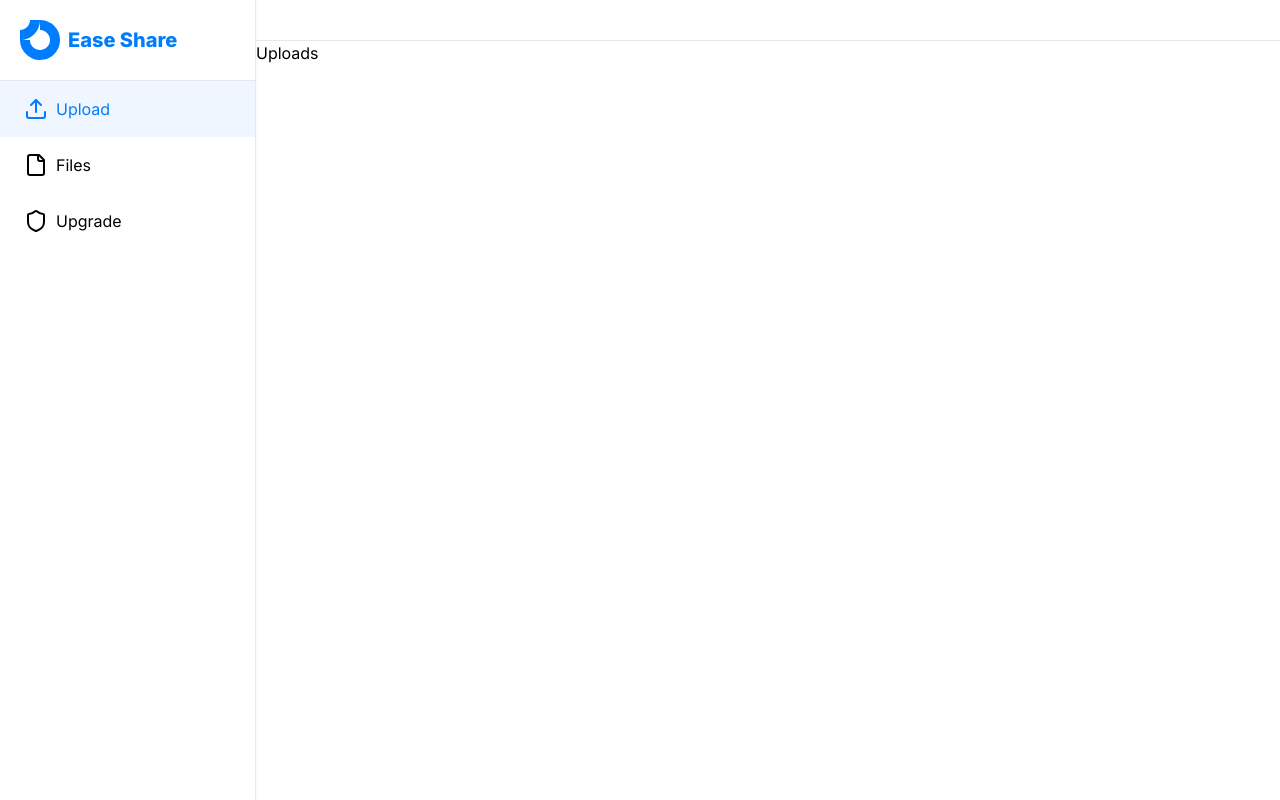
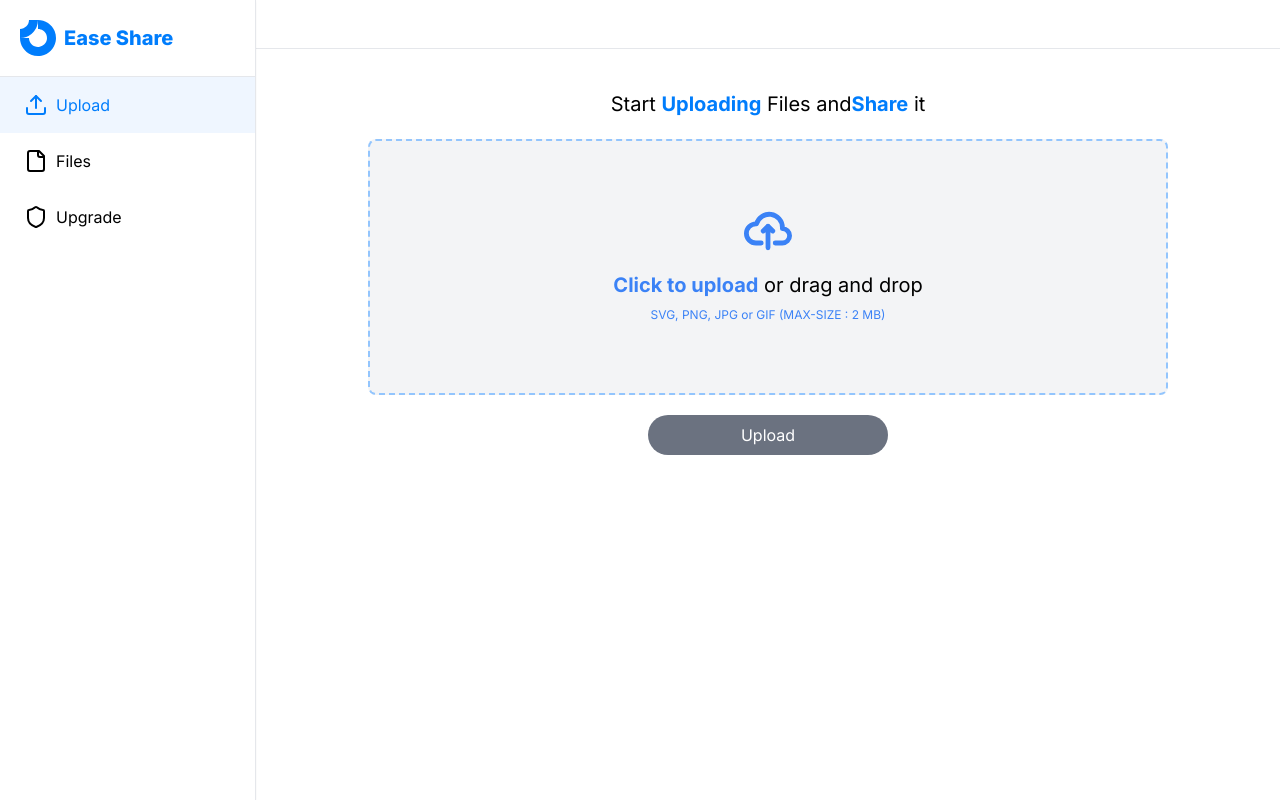
Before and after one commit to SattvaDoshi/file-sharing-app, a Next.js app: page /uploads in a window 1280 px wide. Built offline with nearby package versions, Linux system fonts and the light colour scheme.

Commit message:
Done eith Upload UI

```diff
--- /dev/null
+++ b/src/app/(dashboard)/(routes)/uploads/_components/AlertMessage.jsx
@@ -0,0 +1,13 @@
+import { AlertCircle } from 'lucide-react'
+import React from 'react'
+
+const AlertMessage = ({message}) => {
+  return (
+    <div className='p-4 bg-red-500 mt-5 text-white rounded-md flex gap-5 items-start'>
+        <AlertCircle/>
+        {message}
+    </div>
+  )
+}
+
+export default AlertMessage
--- /dev/null
+++ b/src/app/(dashboard)/(routes)/uploads/_components/FilePreview.jsx
@@ -0,0 +1,22 @@
+import { FileText, X } from 'lucide-react'
+import React from 'react'
+
+const FilePreview = ({ file,removeFile }) => {
+    return (
+            <div className='flex text-center items-center p-2 gap-3 mt-5'>
+                <div className='flex items-center  gap-3'>
+                    <FileText className='text-primary text-3xl' />
+                    <div className='text-left'>
+                        <h2>{file.name}</h2>
+                        <h2 className='text-[12px] text-gray-400'>{file?.type} / {(file?.size / 1024 / 1024).toFixed(2)} MB</h2>
+
+                    </div>
+                </div>
+                <X onClick={()=>removeFile()}
+                className='cursor-pointer'
+                />
+            </div>
+    )
+}
+
+export default FilePreview
--- /dev/null
+++ b/src/app/(dashboard)/(routes)/uploads/_components/UploadForm.jsx
@@ -0,0 +1,50 @@
+"use client"
+import React, { useState } from 'react'
+import AlertMessage from './AlertMessage'
+import FilePreview from './FilePreview'
+
+const UploadForm = () => {
+    const [files, setFiles] = useState()
+    const [errorMsg, setErrorMsg] = useState()
+
+    const onfileSelect = (file) => {
+        if(file && file.size>2000000){
+            console.log("Size is greater");
+            setErrorMsg("File size is greater than 2MB")
+            return;
+        }
+        setFiles(file)
+        setErrorMsg(null)
+    }
+
+    return (
+        <div className='text-center'>
+            <div className="flex items-center justify-center w-full">
+                <label for="dropzone-file" className="flex flex-col items-center justify-center w-full h-64 border-2 border-blue-300 border-dashed rounded-lg cursor-pointer bg-gray-100 hover:bg-gray-200">
+                    <div className="flex flex-col items-center justify-center pt-5 pb-6">
+                        <svg className="w-12 h-12 mb-4 text-blue-500" aria-hidden="true" xmlns="http://www.w3.org/2000/svg" fill="none" viewBox="0 0 20 16">
+                            <path stroke="currentColor" stroke-linecap="round" stroke-linejoin="round" stroke-width="2" d="M13 13h3a3 3 0 0 0 0-6h-.025A5.56 5.56 0 0 0 16 6.5 5.5 5.5 0 0 0 5.207 5.021C5.137 5.017 5.071 5 5 5a4 4 0 0 0 0 8h2.167M10 15V6m0 0L8 8m2-2 2 2" />
+                        </svg>
+                        <p className="mb-2 md:text-xl text-lg "><span className="font-bold text-blue-500">Click to upload</span> or drag and drop</p>
+                        <p className="text-xs text-blue-500 ">SVG, PNG, JPG or GIF (MAX-SIZE : 2 MB)</p>
+                    </div>
+                    <input id="dropzone-file" type="file"
+                        className="hidden"
+                        onChange={(event) => onfileSelect(event.target.files[0])}
+                    />
+                </label>
+            </div>
+            {errorMsg ? <AlertMessage message={errorMsg} /> : null}
+            {files ? <FilePreview file={files} removeFile={()=>setFiles(null)} /> : null}
+
+            <button
+                disabled={!files}
+                className='p-2 bg-primary rounded-full text-white w-[30%] mt-5 cursor-pointer
+                 disabled:bg-gray-500 hover:bg-blue-700'>
+                    Upload</button>
+
+        </div>
+    )
+}
+
+export default UploadForm
--- a/src/app/(dashboard)/(routes)/uploads/page.jsx
+++ b/src/app/(dashboard)/(routes)/uploads/page.jsx
@@ -1,8 +1,13 @@
 import React from 'react'
+import UploadForm from './_components/UploadForm'
 
 const Uploads = () => {
   return (
-    <div>Uploads</div>
+    <div className='p-5 px-8 md:px-28'>
+      <h2 className='text-[20px] text-center m-5'>Start <strong className='text-primary'>Uploading</strong> Files and
+       <strong className='text-primary'>Share</strong> it</h2>
+      <UploadForm/>
+    </div>
   )
 }
 
--- a/src/app/(dashboard)/_components/SideNav.jsx
+++ b/src/app/(dashboard)/_components/SideNav.jsx
@@ -32,7 +32,7 @@ const SideNav = () => {
                 <a
                     href="/"
                     className="flex gap-2 items-center ">
-                    <Image src='/logo.svg' height={35} width={40} alt='img' />
+                    <Image src='/logo.svg' height={35} width={36} alt='img' />
                     <span className='text-primary font-extrabold md:text-xl text-lg'>Ease Share</span>
                 </a>
             </div>
--- a/src/app/(dashboard)/_components/TopHeader.jsx
+++ b/src/app/(dashboard)/_components/TopHeader.jsx
@@ -5,7 +5,7 @@ import React from 'react'
 
 const TopHeader = () => {
     return (
-        <div className='flex p-5 border-b items-center justify-between md:justify-end'>
+        <div className='flex p-6 border-b items-center justify-between md:justify-end'>
             <AlignJustify className='md:hidden' />
             <a
                 href="/"
```
